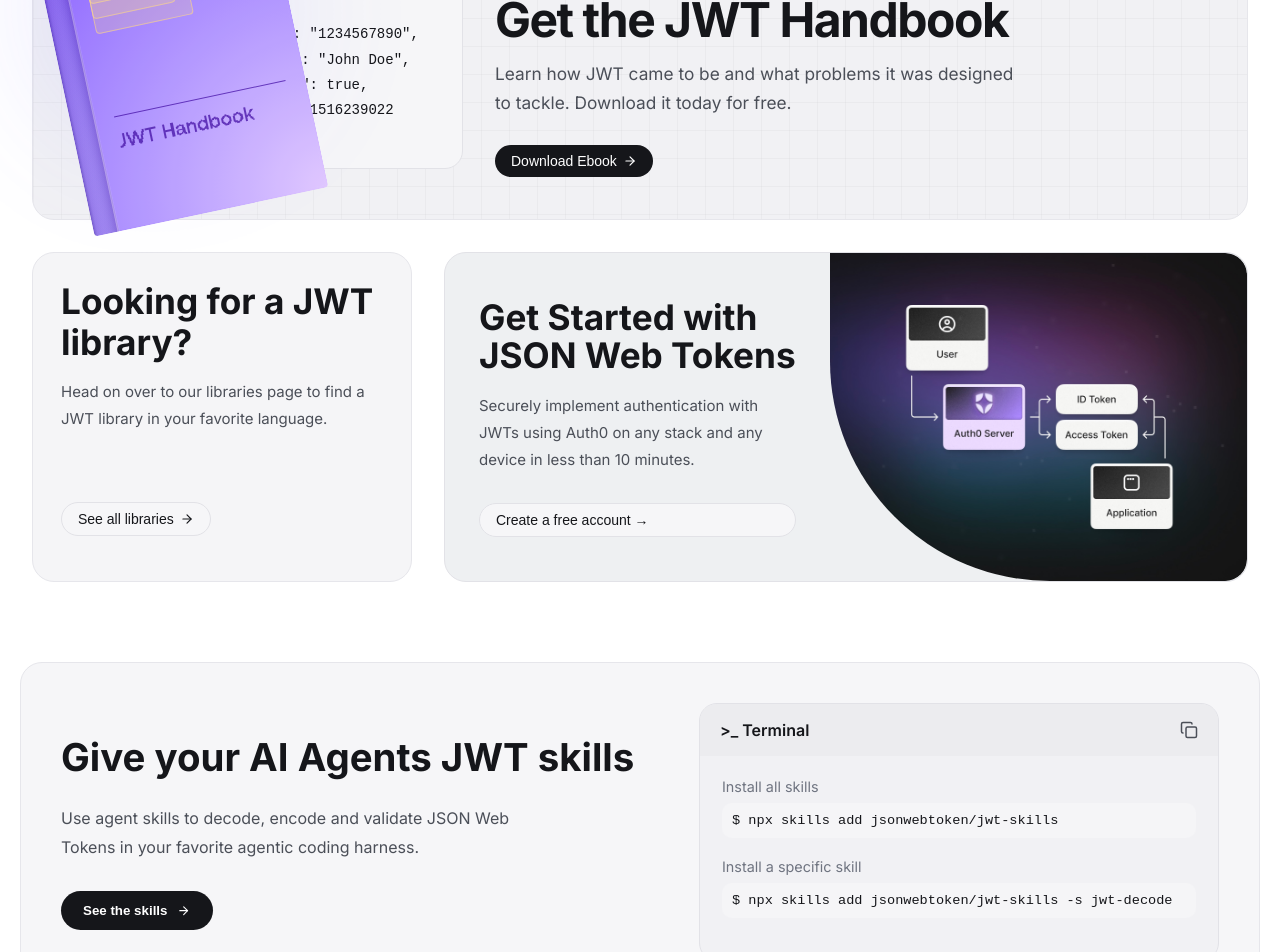
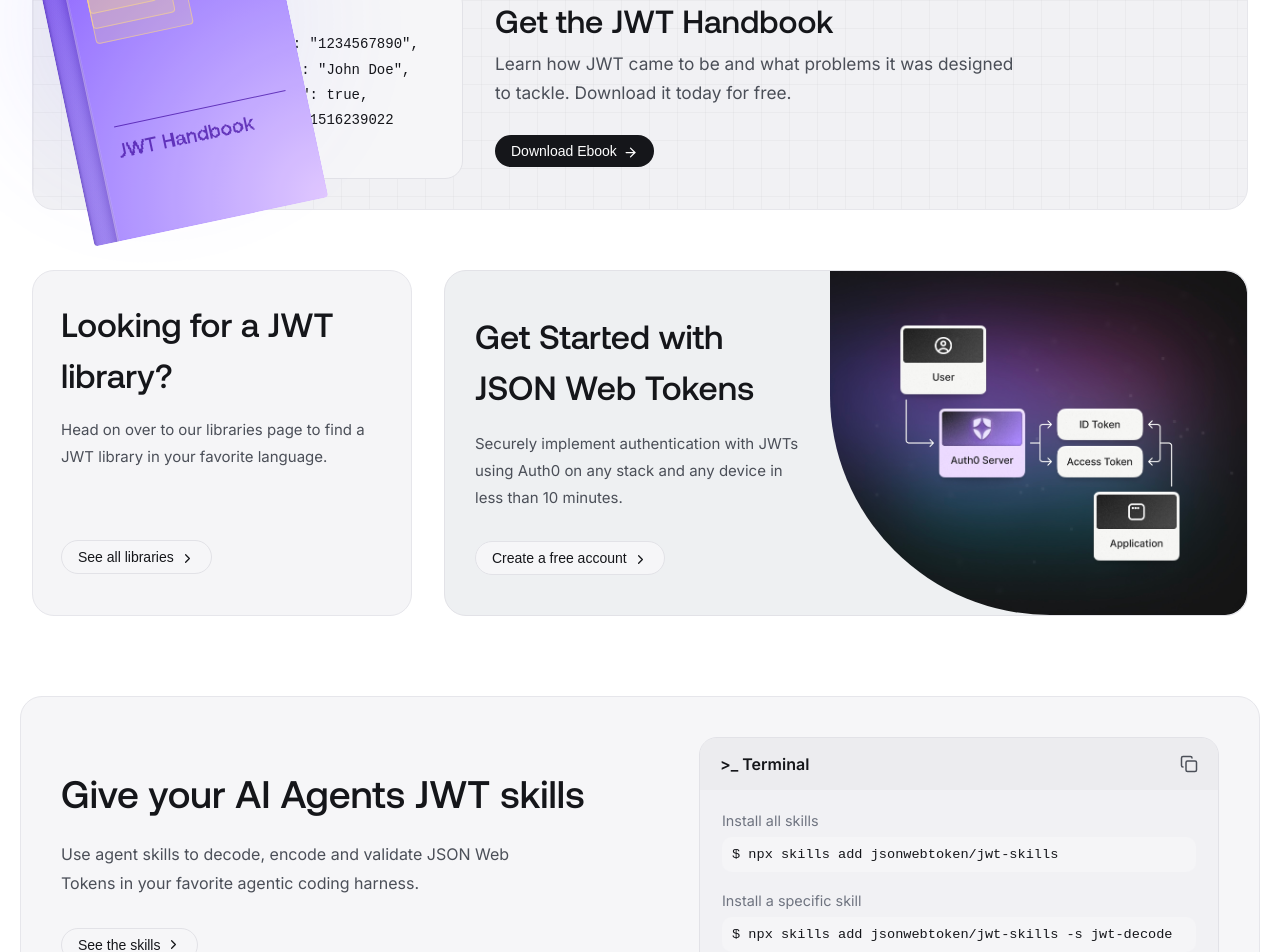
Before and after one commit to sooriyadhev/jwt.io, a React (Vite) app: page / in a window 1280 px wide. Shown: the part 1760-2712 px from the top of the page. Built offline with nearby package versions, Linux system fonts and the light colour scheme.

Commit message:
css updated buttons

```diff
--- a/src/components/AgentSkills.jsx
+++ b/src/components/AgentSkills.jsx
@@ -1,7 +1,7 @@
 import "../styles/agentskills.css";
 
 import { LuCopy } from "react-icons/lu";
-import { FiArrowRight } from "react-icons/fi";
+import { FiChevronRight } from "react-icons/fi";
 
 function AgentSkills() {
   return (
@@ -18,7 +18,7 @@
 
         <button className="skill-btn">
           See the skills
-          <FiArrowRight />
+          <FiChevronRight />
         </button>
 
       </div>
--- a/src/components/Resources.jsx
+++ b/src/components/Resources.jsx
@@ -2,7 +2,8 @@
 
 import ebook from "../assets/ebook.svg";
 import end from "../assets/en.diagram.jpg";
-import {FiArrowRight} from "react-icons/fi";
+import {FiArrowRight,FiChevronRight} from "react-icons/fi";
+
 
 function Resources() {
     return (
@@ -53,7 +54,7 @@
                     </p>
 
                     <button className="resource-btn">
-                        See all libraries <FiArrowRight />
+                        See all libraries <FiChevronRight />
                     </button>
 
                 </div>
@@ -72,7 +73,7 @@
         </p>
 
         <button className="resource-btn">
-            Create a free account →
+            Create a free account <FiChevronRight />
         </button>
 
     </div>
--- a/src/index.css
+++ b/src/index.css
@@ -5,7 +5,22 @@
    Default (no attribute / [data-theme="dark"]) = Dark theme
    [data-theme="light"] overrides everything below.
    ========================================================= */
-
+@font-face {
+    font-family: "Aeonik";
+    src: url("/fonts/Aeonik-Medium.ttf") format("truetype");
+    font-weight: 500;
+    font-style: normal;
+    font-display: swap;
+}
+h1,
+h2,
+h3,
+h4,
+h5,
+h6 {
+    font-family: "Aeonik", Inter, sans-serif;
+    font-weight: 500;
+}
 :root,
 :root[data-theme="dark"] {
   color-scheme: dark;
--- a/src/styles/agentskills.css
+++ b/src/styles/agentskills.css
@@ -47,31 +47,31 @@
 }
 
 .skill-btn {
+    display:inline-flex;
+    align-items:center;
+    gap:6px;
+    background:var(--bg-surface);
+    color:var(--text-primary);
+    border:1px solid var(--border-color);
+    border-radius:999px;
+    padding:8px 16px;
+    font-size:14px;
+    font-weight:400;
+    cursor:pointer;
+    transition:.25s ease;
+    width: fit-content;
+    align-self: flex-start;
+}
 
-    display: inline-flex;
-    align-items: center;
-    gap: 10px;
-
-    background: var(--btn-invert-bg);
-
-    color: var(--btn-invert-text);
-
-    border: none;
-
-    border-radius: 999px;
-
-    padding: 12px 22px;
-
-    font-weight: 600;
-
-    cursor: pointer;
-
-    transition: background-color .25s ease;
+.skill-btn svg{
+    width:15px;
+    height:15px;
+    position:relative;
 }
 
 .skill-btn:hover {
-
-    background: var(--btn-invert-bg-hover);
+    border-color:rgba(255,255,255,0.3);
+    background:var(--glass-hover);
 }
 
 /* TERMINAL */
--- a/src/styles/hero.css
+++ b/src/styles/hero.css
@@ -1,58 +1,41 @@
 .hero {
-
     display: flex;
     flex-direction: column;
     align-items: center;
-
     text-align: center;
-
     margin-top: 70px;
     margin-bottom: 40px;
     padding: 0 20px;
-
 }
 
 .hero h1 {
-
-    font-size: 50px;
-
-    font-weight: 600;
-
-    line-height: 1.05;
-
-    color: var(--text-primary);
-
+    width:100%;
+    max-width:42rem;
+    margin:0;
+    color:var(--text-primary);
+    font-size:50px;      /* 32px */
+    font-weight:550;
+    line-height:1.15;
 }
 
 .hero p {
-
     margin-top: 35px;
-
     max-width: 760px;
-
     color: var(--text-secondary);
-
     font-size: 18px;
-
     line-height: 1.5;
-
 }
 
 .hero a {
-
     color: var(--text-primary);
-
     font-weight: 600;
-
 }
 
 .hero-divider {
     width: 100%;
     max-width: 980px;
     height: 1px;
-
     margin: 30px auto 0;
-
     background: linear-gradient(
         to right,
         transparent,
--- a/src/styles/resources.css
+++ b/src/styles/resources.css
@@ -1,13 +1,10 @@
 .resources {
     width: min(1240px, calc(100% - 64px));
-
     margin: 80px auto;
-
     padding: 0;
-
     display: flex;
     flex-direction: column;
-    gap: 32px;
+    gap: 60px;
 }
 
 /* ================= HANDBOOK ================= */
@@ -90,7 +87,7 @@
 }
 
 .handbook-card:hover .handbook-image {
-    transform: rotate(-4deg) scale(1.06);
+    transform: rotate(0deg) scale(1.06);
 }
 
 /* Floating JSON */
@@ -141,14 +138,10 @@
 
 .handbook-content h2 {
     margin: 0 0 14px;
-
     color: var(--text-primary);
-
-    font-size: 3rem;
-    font-weight: 700;
-    line-height: 1.08;
-
-    letter-spacing: -1.5px;
+    font-size: 2rem;
+    font-weight: 500;
+    line-height: 1;
 }
 
 .handbook-content p {
@@ -174,6 +167,16 @@
     font-weight:400;
     cursor:pointer;
     transition:.25s ease;
+    width: fit-content;
+    align-self: flex-start;
+
+}
+
+.resource-btn svg{
+    width:15px;
+    height:15px;
+    position:relative;
+    top:1.5px;
 }
 
 .resource-btn:hover{
@@ -211,9 +214,9 @@
 
 .resource-item h2 {
     color: var(--text-primary);
-    font-size: 2.2rem;
+    font-size: 2.1rem;
     font-weight:500px;
-    line-height:1.15;
+    line-height:1.5;
     margin-bottom: 16px;
 }
 
@@ -241,7 +244,7 @@
 
 .resource-text {
     width: 48%;
-    padding: 40px 34px;
+    padding: 40px 30px;
     display: flex;
     flex-direction: column;
     justify-content: center;
@@ -249,8 +252,8 @@
 
 .resource-text h2 {
     color: var(--text-primary);
-    font-size: 2.2rem;
-    line-height: 1.08;
+    font-size: 2.1rem;
+    line-height: 1.5;
     margin-bottom: 18px;
     font-weight: 500px;
 }
```
Also changed, not shown: public/fonts/Aeonik-Medium.ttf (added).
